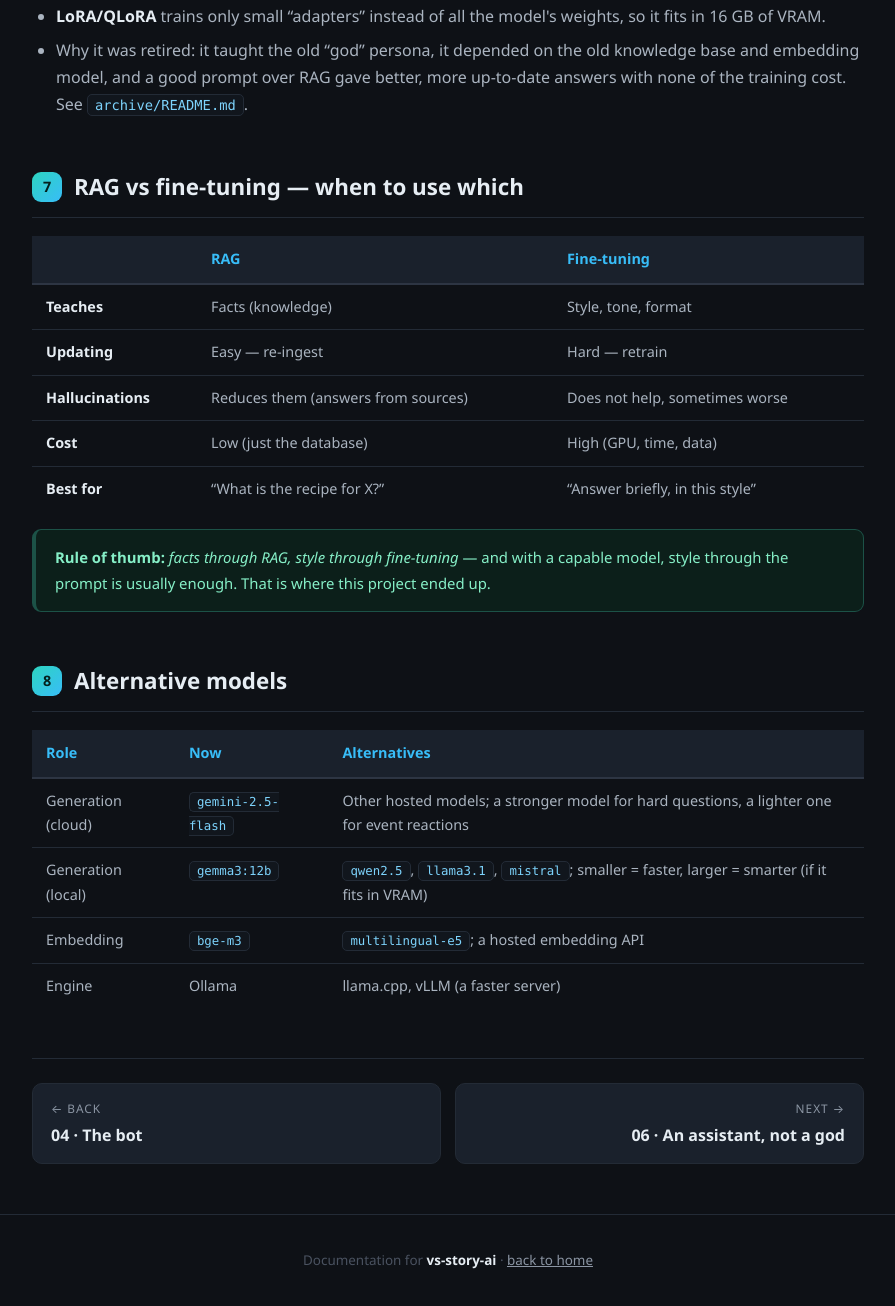
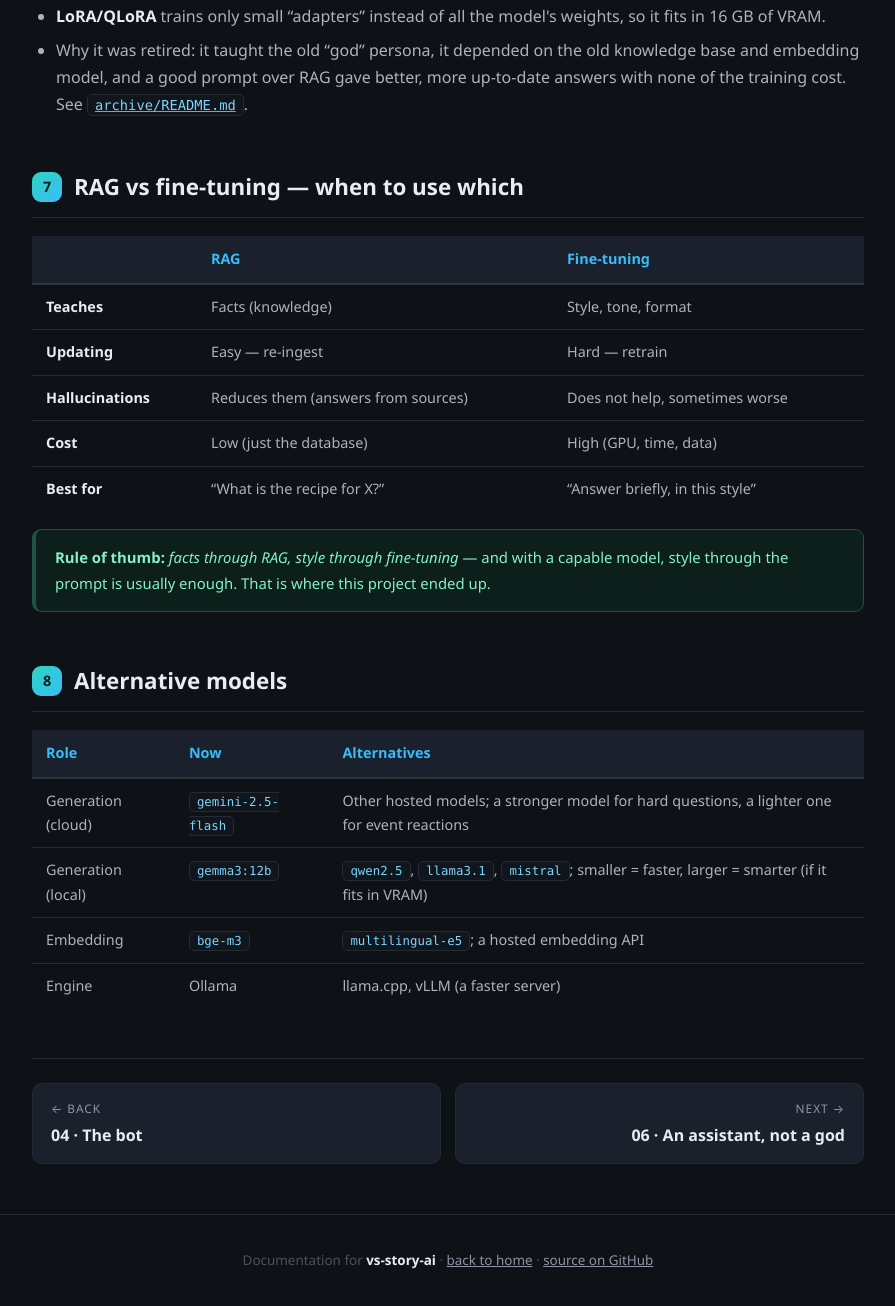
Before and after one commit to Darkobus/vs-story-ai-implementation, a plain HTML site: page docs/05-llm.html in a window 1280 px wide. Shown: the part 4354-5660 px from the top of the page, without its empty margins (192-1087 px from the left). Drawn offline with Linux system fonts and the light colour scheme.

Commit message:
Add MIT license and link the GitHub Pages docs
- LICENSE (MIT) and a License section in the README
- README links the docs site (badge, design notes, documentation, roadmap)
- docs/.nojekyll so Pages serves the HTML as-is
- docs pages link back to the repository

Co-Authored-By: Claude Opus 5.5 <noreply@anthropic.com>

```diff
--- a/docs/05-llm.html
+++ b/docs/05-llm.html
@@ -202,7 +202,7 @@ full_prompt = f<span class="string">"{system_context}\nPlayer {player}: {prompt}
         <ul>
             <li><strong>LoRA/QLoRA</strong> trains only small “adapters” instead of all the model's weights, so it fits in 16 GB of VRAM.</li>
             <li>Why it was retired: it taught the old “god” persona, it depended on the old knowledge base and embedding model, and a good
-                prompt over RAG gave better, more up-to-date answers with none of the training cost. See <code>archive/README.md</code>.</li>
+                prompt over RAG gave better, more up-to-date answers with none of the training cost. See <a href="https://github.com/Darkobus/vs-story-ai-implementation/blob/main/archive/README.md"><code>archive/README.md</code></a>.</li>
         </ul>
     </section>
 
@@ -251,7 +251,7 @@ full_prompt = f<span class="string">"{system_context}\nPlayer {player}: {prompt}
 </main>
 
 <footer class="page">
-    Documentation for <strong>vs-story-ai</strong> · <a href="index.html">back to home</a>
+    Documentation for <strong>vs-story-ai</strong> · <a href="index.html">back to home</a> · <a href="https://github.com/Darkobus/vs-story-ai-implementation">source on GitHub</a>
 </footer>
 
 </body>
```
Also changed, not shown: docs/01-architecture.html (+1 -1 lines), docs/02-rag.html (+1 -1 lines), docs/03-ingest.html (+1 -1 lines), docs/04-bot.html (+1 -1 lines), docs/06-persona.html (+1 -1 lines), docs/07-roadmap.html (+1 -1 lines), docs/index.html (+2 -2 lines), 4 other files.
